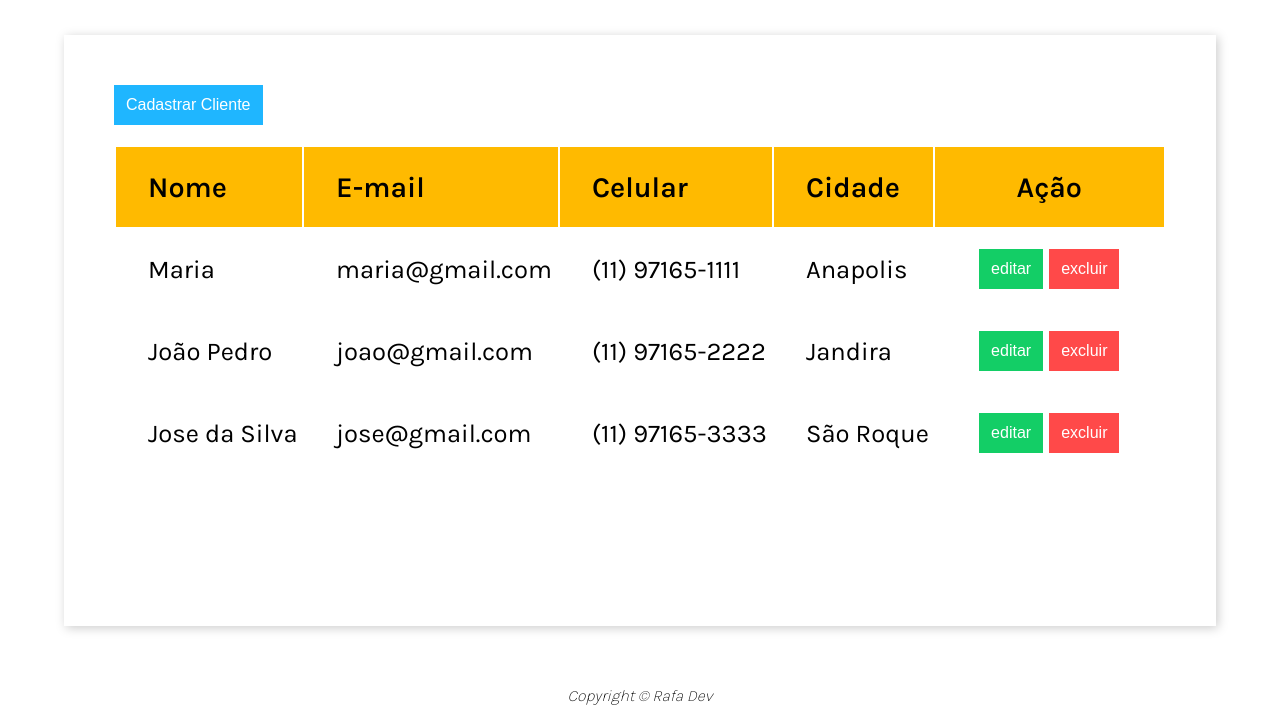
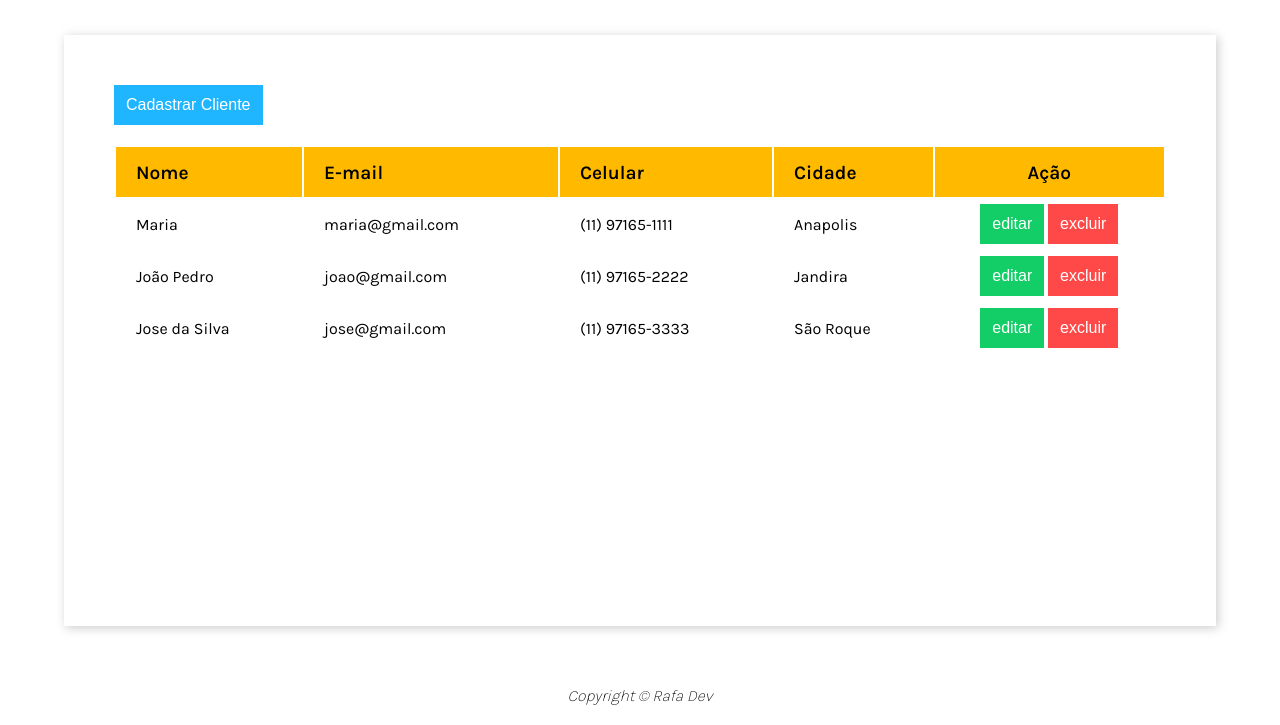
Before and after one commit to RafaelPires2/cadastroClientes, a plain HTML site: page index.html in a window 1280 px wide. Shown: the part 75-800 px from the top of the page. Drawn offline with Linux system fonts and the light colour scheme.

Commit message:
ref records

```diff
--- a/css/records.css
+++ b/css/records.css
@@ -3,23 +3,25 @@
     user-select: none;
     text-align: left;
 }
+
 .records th{
-    height: 5rem;
+    height: 50px;
     background-color: var(--primary-color);
-    padding-left: 2rem;
-    font-size: 1.8rem;
+    padding-left: 20px;
+    font-size: 1.2rem;
 }
 .records td{
-    height: 5rem;
-    padding-left: 2rem;
-    font-size: 1.6rem;
+    height: 50px;
+    padding-left: 20px;
 }
+
 .records th:last-child,
 .records td:last-child{
     padding: 0;
-    min-width: 14rem;
+    min-width: 140px;
     text-align: center;
 }
+
 .records tr:hover{
     background-color: var(--secundary-color);
 }
@@ -36,12 +38,12 @@
     }
     .records td:not(:first-child){
         display:flex;
-        justify-content:space-between;
+        justify-content: space-between;
         padding: 0 20px;
     }
 
     .records td{
-        margin:50px 0;
+        margin:10px 0;
     }
 
     .records tr:hover{
```
